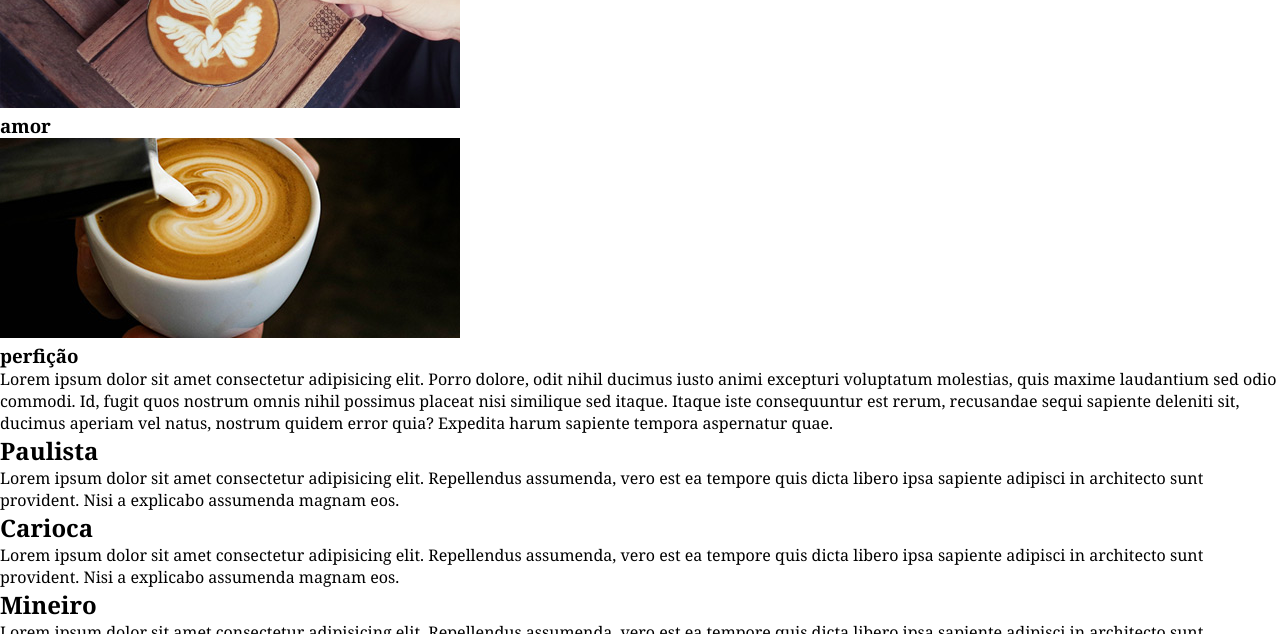
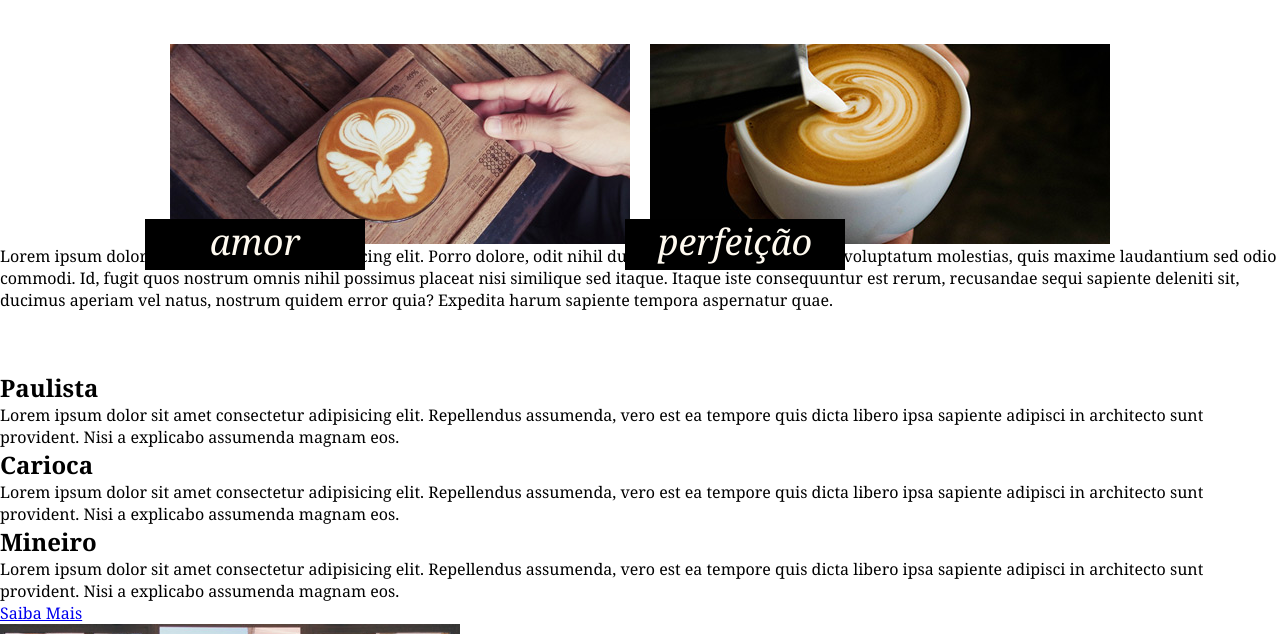
Before and after one commit to lipecsantos/AulasCSS_2020, a plain HTML site: page CSS Avançado/index.html in a window 1280 px wide. Shown: the part 710-1344 px from the top of the page. Drawn offline with Linux system fonts and the light colour scheme.

Commit message:
iniciado css itens

```diff
--- a/CSS Avançado/index.html
+++ b/CSS Avançado/index.html
@@ -27,16 +27,16 @@
         <h1>Café com a cara<br> do Brasil!</h1>
         <p>Direto das fazendas de Minas Gerais</p>
     </main>
-    <section>
+    <section class="sobre">
         <h2>Uma mistura de</h2>
-        <div>
-            <div>
+        <div class="sobre__container">
+            <div class="sobre__item">
                 <img src="../img/Brafe1/img/cafe-1.jpg" alt="">
                 <h3>amor</h3>
             </div>
-            <div>
+            <div class="sobre__item">
                 <img src="../img/Brafe1/img/cafe-2.jpg" alt="">
-                <h3>perfição</h3>
+                <h3>perfeição</h3>
             </div>
         </div>
         <p>Lorem ipsum dolor sit amet consectetur adipisicing elit. Porro dolore, odit nihil ducimus iusto animi excepturi voluptatum molestias, quis maxime laudantium sed odio commodi. Id, fugit quos nostrum omnis nihil possimus placeat nisi similique sed
--- a/CSS Avançado/style.css
+++ b/CSS Avançado/style.css
@@ -55,7 +55,7 @@ a.menu__logo {
 }
 
 
-/* Mains */
+/* Mais */
 
 .intro {
     background: url('../img/Brafe1/img/bg-intro.jpg') no-repeat center center;
@@ -83,3 +83,46 @@ a.menu__logo {
     font-style: italic;
     font-size: 1.125em;
 }
+
+
+/* INFOS */
+
+.sobre {
+    padding: 60px 0;
+}
+
+.sobre__container {
+    max-width: 60em;
+    margin: 0 auto;
+}
+
+.sobre h2 {
+    text-align: center;
+    font-size: 2.25em;
+    margin-bottom: 60px;
+}
+
+.sobre__item {
+    width: 460px;
+    float: left;
+    margin: 0 10px;
+}
+
+.sobre__item img {
+    display: block;
+    max-width: 100%;
+}
+
+.sobre__item h3 {
+    font-size: 2.25em;
+    line-height: 1em;
+    background: black;
+    width: 220px;
+    color: floralwhite;
+    font-style: italic;
+    font-weight: normal;
+    text-align: center;
+    padding: 5px 0 10px 0;
+    margin: -25px;
+    position: relative;
+}
```
